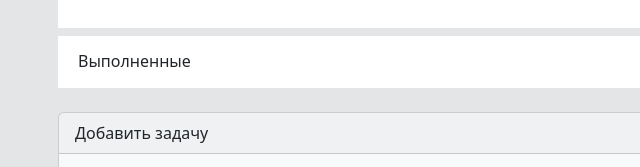
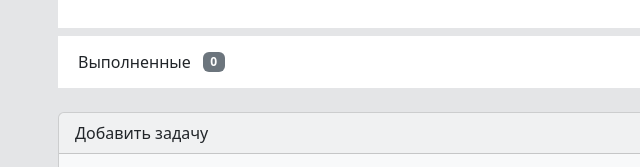
Before and after one commit to Trifidu/ToDo, a plain HTML site: page index.pug in a window 1280 px wide. Shown: the part 334-501 px from the top of the page, 24-664 px from the left. Drawn offline with nearby package versions, Linux system fonts and the light colour scheme; files that its build step writes are made by us from their sources.

Commit message:
add: counter for done tasks

```diff
--- a/index.pug
+++ b/index.pug
@@ -63,7 +63,8 @@ html(lang="ru")
                 .accordion.accordion-flush.mt-2
                     .accordion-item
                         h2.accordion-header
-                            button.accordion-button.collapsed#doneTasks(type="button" data-bs-toggle="collapse" data-bs-target="#flush-collapseOne" aria-expanded="false" aria-controls="flush-collapseOne") Выполненные
+                            button.accordion-button.collapsed#doneTasks(type="button" data-bs-toggle="collapse" data-bs-target="#flush-collapseOne" aria-expanded="false" aria-controls="flush-collapseOne") Выполненные⠀
+                                span.badge.bg-secondary#doneTasksCounter 0
 
                         ul.list-group.list-group-flush.none#accordionDone
                             //- li#id.list-group-item.d-flex.justify-content-between.task-item
--- a/js/main.js
+++ b/js/main.js
@@ -8,6 +8,7 @@ const tasksList = document.querySelector("#tasksList");
 const emptyList = document.querySelector("#emptyList");
 const doneTasksBtn = document.querySelector("#doneTasks");
 const doneTasksList = document.querySelector("#accordionDone");
+const doneTasksCounter = document.querySelector("#doneTasksCounter");
 
 let tasks = [];
 let tasksDone = [];
@@ -30,6 +31,7 @@ if (localStorage.getItem("lists")) {
 }
 
 checkEmptyList();
+doneTasksCounting();
 
 //! add task and list
 function addTask(e) {
@@ -160,6 +162,12 @@ function checkDoneTask(task, e) {
   const parentNode = e.target.closest("li");
   const taskList = parentNode.querySelector(".task-title-list");
   taskList.textContent = `${currList}`;
+  doneTasksCounting();
+}
+
+function doneTasksCounting() {
+  const count = tasksDone.length;
+  doneTasksCounter.textContent = `${count}`;
 }
 
 //! toggle done list
```
Also changed, not shown: js/dist/main.dev.js (+9 -1 lines), index.html.
